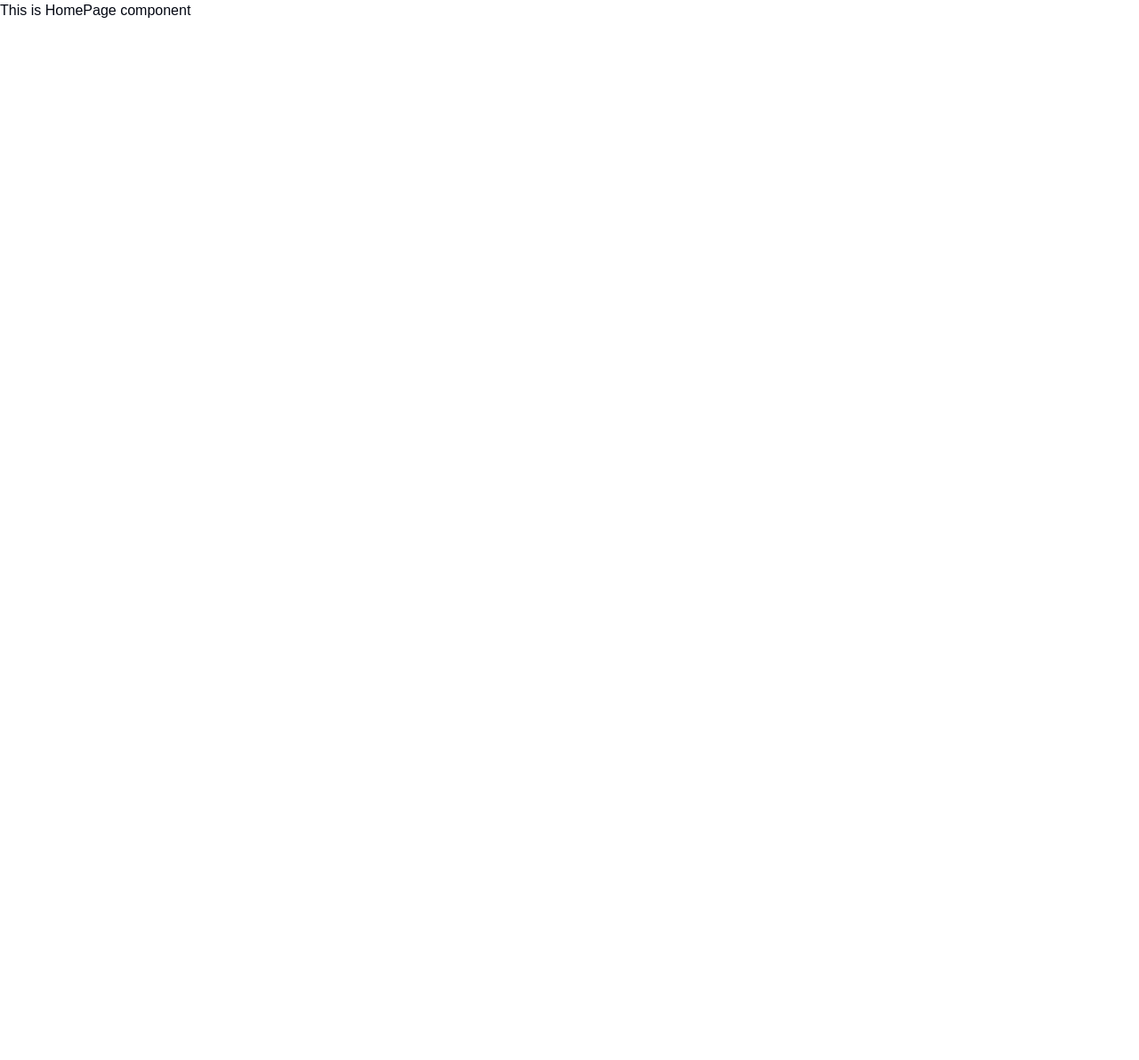
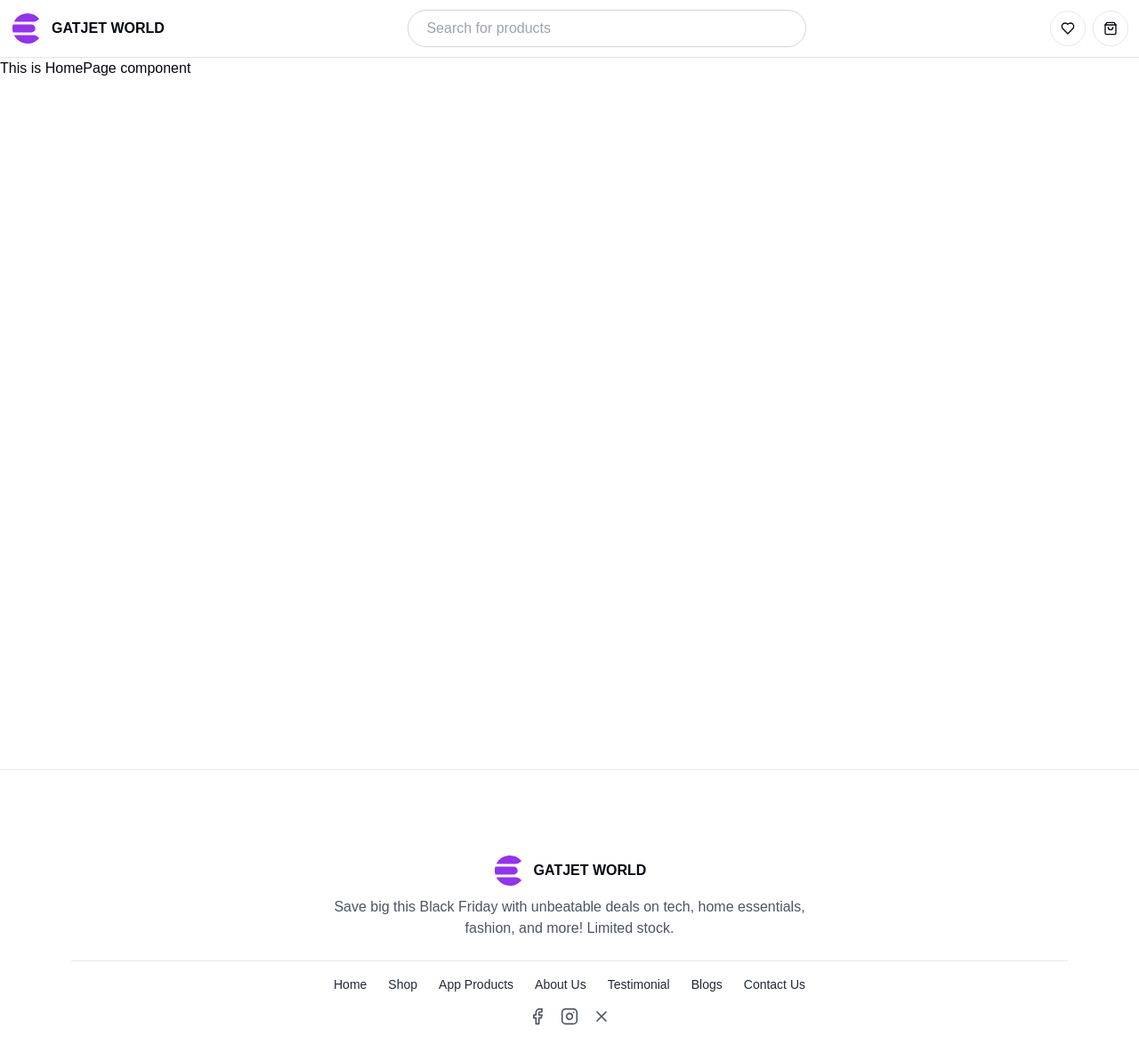
Before and after one commit to MehediMehad/NextMart-Client, a Next.js app: page / in a window 1280 px wide. Shown: the top 1192 px of the page at 89% size. Before the commit the page ends 800 px from the top, so only its background shows below. Built offline with nearby package versions, Linux system fonts and the light colour scheme.

Commit message:
Add: Footer

```diff
--- a/package.json
+++ b/package.json
@@ -16,6 +16,7 @@
     "next": "15.1.7",
     "react": "^19.0.0",
     "react-dom": "^19.0.0",
+    "react-icons": "^5.4.0",
     "tailwind-merge": "^3.0.1",
     "tailwindcss-animate": "^1.0.7"
   },
--- a/src/app/(WithCommonLayout)/layout.tsx
+++ b/src/app/(WithCommonLayout)/layout.tsx
@@ -1,7 +1,15 @@
+import Footer from "@/components/shared/Footer";
+import Navbar from "@/components/shared/Navbar";
 import React from "react";
 
 const CommonLayout = ({ children }: { children: React.ReactNode }) => {
-  return <div>{children}</div>;
+  return (
+    <div>
+      <Navbar />
+      <main className="min-h-screen">{children}</main>
+      <Footer />
+    </div>
+  );
 };
 
 export default CommonLayout;
--- /dev/null
+++ b/src/components/shared/Footer.tsx
@@ -0,0 +1,61 @@
+import { Facebook, Instagram, X } from "lucide-react";
+import Link from "next/link";
+import Logo from "./Logo";
+
+const Footer = () => {
+  const navLinks = [
+    { href: "/", label: "Home" },
+    { href: "/shop", label: "Shop" },
+    { href: "/products", label: "App Products" },
+    { href: "/about", label: "About Us" },
+    { href: "/testimonial", label: "Testimonial" },
+    { href: "/blogs", label: "Blogs" },
+    { href: "/contact", label: "Contact Us" },
+  ];
+
+  const socialLinks = [
+    { href: "#", icon: Facebook },
+    { href: "#", icon: Instagram },
+    { href: "#", icon: X },
+  ];
+  return (
+    <footer className="bg-white border-t border-gray-200 py-24">
+      <div className="max-w-6xl mx-auto px-4 text-center">
+        <div className="flex flex-col items-center mb-6">
+          <div className="flex items-center space-x-2">
+            <Logo />
+          </div>
+          <p className="text-gray-600 mt-3 w-1/2">
+            Save big this Black Friday with unbeatable deals on tech, home
+            essentials, fashion, and more! Limited stock.
+          </p>
+        </div>
+
+        <hr />
+        <ul className="flex justify-center space-x-6 text-sm text-gray-800 font-medium my-4">
+          {navLinks.map((link) => (
+            <li key={link.href}>
+              <Link href={link.href} className="hover:text-purple-600">
+                {link.label}
+              </Link>
+            </li>
+          ))}
+        </ul>
+
+        <div className="flex justify-center space-x-4">
+          {socialLinks.map(({ href, icon: Icon }, index) => (
+            <Link
+              href={href}
+              key={index}
+              className="text-gray-600 hover:text-purple-600"
+            >
+              <Icon className="w-5 h-5" />
+            </Link>
+          ))}
+        </div>
+      </div>
+    </footer>
+  );
+};
+
+export default Footer;
--- /dev/null
+++ b/src/components/shared/Logo.tsx
@@ -0,0 +1,12 @@
+import { SiElasticsearch } from "react-icons/si";
+
+const Logo = () => {
+  return (
+    <h1 className="text-[2wh] font-black flex items-center">
+      <SiElasticsearch size={34} className="text-purple-600 mr-3" />
+      GATJET WORLD
+    </h1>
+  );
+};
+
+export default Logo;
--- a/src/components/shared/Navbar.tsx
+++ b/src/components/shared/Navbar.tsx
@@ -1,9 +1,28 @@
-const Navbar = () => {
+import { Button } from "../ui/button";
+import { Heart, ShoppingBag } from "lucide-react";
+import Logo from "./Logo";
+
+export default function Navbar() {
   return (
-    <div>
-      <h1>This is Navbar component</h1>
-    </div>
+    <header className="border-b w-full">
+      <div className="container flex justify-between items-center mx-auto h-16 px-3">
+        <Logo />
+        <div className="max-w-md  flex-grow">
+          <input
+            type="text"
+            placeholder="Search for products"
+            className="w-full max-w-6xl border border-gray-300 rounded-full py-2 px-5"
+          />
+        </div>
+        <nav className="flex gap-2">
+          <Button variant="outline" className="rounded-full p-0 size-10">
+            <Heart />
+          </Button>
+          <Button variant="outline" className="rounded-full p-0 size-10">
+            <ShoppingBag />
+          </Button>
+        </nav>
+      </div>
+    </header>
   );
-};
-
-export default Navbar;
+}
```
Also changed, not shown: 1 other file (tests, documents, lock files or other folders).
